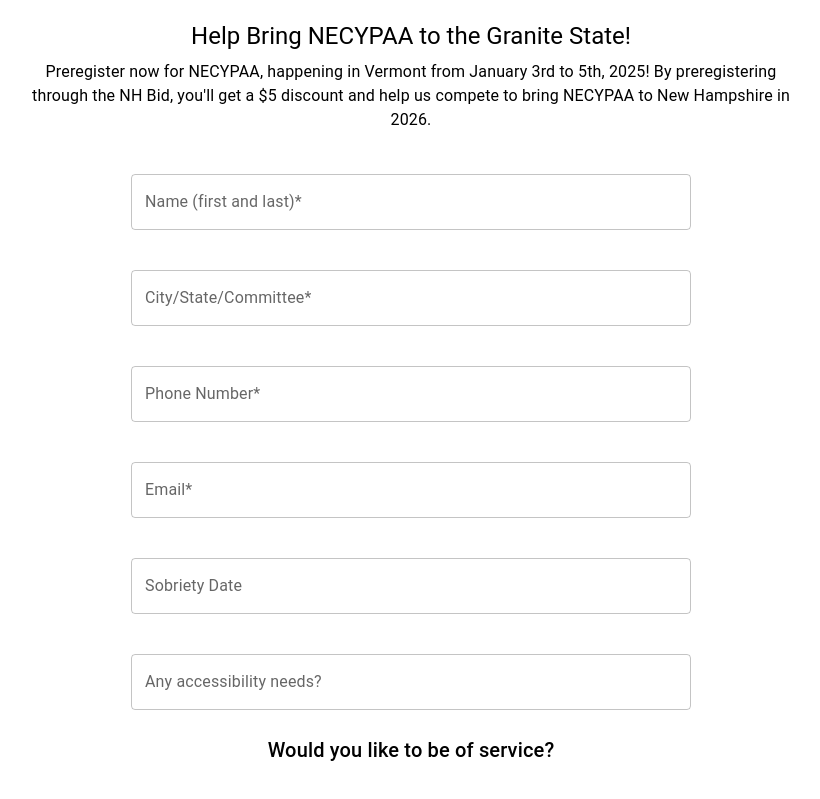
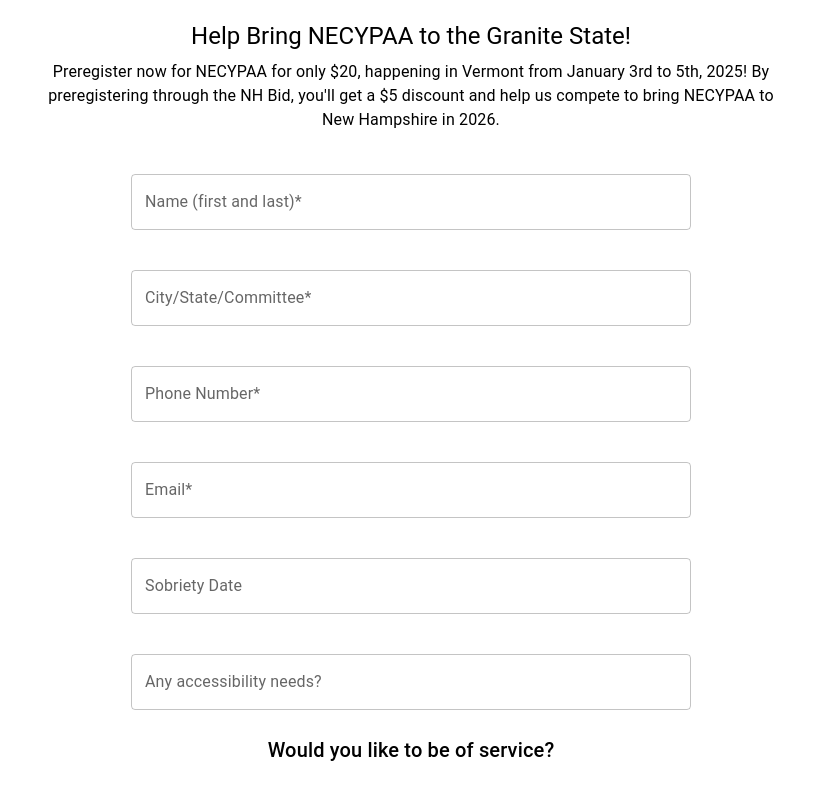
Before and after one commit to mkostandin/react-dotnet-sqlite-paypal, a React (Create React App) app in the folder frontend/: page / in a window 1280 px wide. Shown: the top 799 px of the page, without its empty margins (229-1049 px from the left). Built offline with nearby package versions, Linux system fonts and the light colour scheme; no server answers.

Commit message:
Updated Description

```diff
--- a/frontend/src/App.js
+++ b/frontend/src/App.js
@@ -23,7 +23,7 @@
                   Help Bring NECYPAA to the Granite State!
                 </Typography>
                 <Typography variant="body1" align="center" gutterBottom>
-                  Preregister now for NECYPAA, happening in Vermont from January 3rd to 5th, 2025!
+                  Preregister now for NECYPAA for only $20, happening in Vermont from January 3rd to 5th, 2025!
                   By preregistering through the NH Bid, you'll get a $5 discount and help us compete to bring NECYPAA to New Hampshire in 2026.
                 </Typography>
 
```
